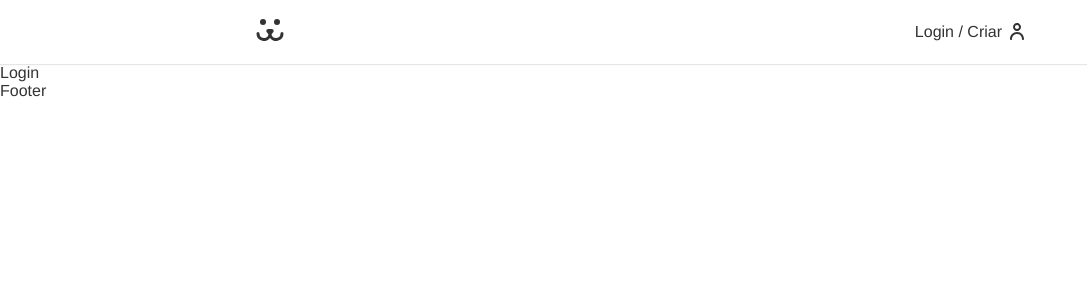
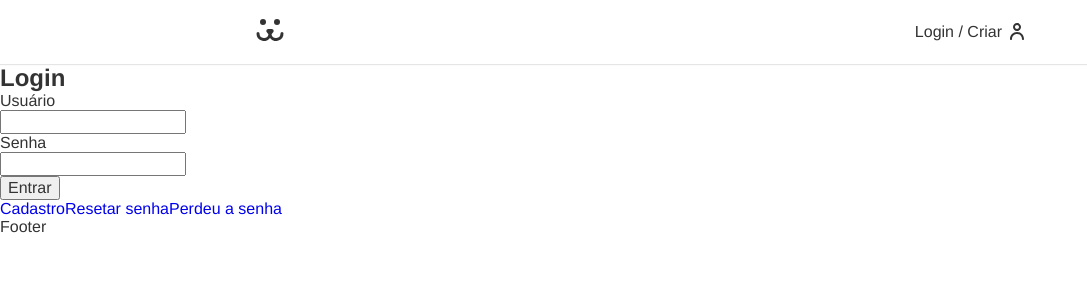
Before and after one commit to danielSantosP/dogs, a React (Create React App) app: page /login in a window 1280 px wide. Shown: the top 300 px of the page, without its empty margins (0-1087 px from the left). Built offline with nearby package versions, Linux system fonts and the light colour scheme.

Commit message:
login routes

```diff
--- a/src/App.js
+++ b/src/App.js
@@ -5,6 +5,10 @@
 import Header from './Components/Header';
 import Home from './Components/Home';
 import Login from './Components/Login/Login';
+import LoginCreate from './Components/Login/LoginCreate';
+import LoginForm from './Components/Login/LoginForm';
+import LoginPasswordLost from './Components/Login/LoginPasswordLost';
+import LoginPasswordReset from './Components/Login/LoginPasswordReset';
 
 function App() {
   return (
@@ -13,7 +17,12 @@
         <Header />
         <Routes>
           <Route path="/" element={<Home />} />
-          <Route path="/login" element={<Login />} />
+          <Route path="/login" element={<Login />}>
+            <Route path="" element={<LoginForm />}/>
+            <Route path="criar" element={<LoginCreate />} />
+            <Route path="perdeu" element={<LoginPasswordLost />} />
+            <Route path="resetar" element={<LoginPasswordReset />} />
+          </Route>
         </Routes>
         <Footer />
       </BrowserRouter>
--- a/src/Components/Login/Login.js
+++ b/src/Components/Login/Login.js
@@ -1,9 +1,10 @@
 import React from 'react'
+import { Outlet } from 'react-router'
 import styles from './Login.module.css'
 const Login = () => {
   return (
     <div className={styles.login}>
-      Login
+    <Outlet />
     </div>
   )
 }
--- /dev/null
+++ b/src/Components/Login/LoginCreate.js
@@ -0,0 +1,11 @@
+import React from 'react'
+
+const LoginCreate = () => {
+  return (
+    <div>
+      login create
+    </div>
+  )
+}
+
+export default LoginCreate
--- /dev/null
+++ b/src/Components/Login/LoginForm.js
@@ -0,0 +1,46 @@
+import React from 'react'
+import { Link } from 'react-router-dom'
+
+const LoginForm = () => {
+  const [username, setUsername] = React.useState('')
+  const [password, setPassword] = React.useState('')
+
+  const handleSubmit = async (event) => {
+    event.preventDefault()
+    const response = await fetch('https://dogsapi.origamid.dev/json/jwt-auth/ v1/token',{
+        method: 'POST',
+        headers: {
+          'Content-Type': 'application/json',
+        },
+        body: JSON.stringify({
+          username,
+          password,
+        })
+      }
+    )
+    const json = await response.json()
+    console.log(response, json)
+  }
+
+  return (
+    <section>
+      <h1>Login</h1>
+      <form onSubmit={handleSubmit}>
+        <label htmlFor="username">
+          Usuário
+          <input id="username" name="username" type="text" value={username} onChange={({target}) => setUsername(target.value)} />
+        </label>
+        <label htmlFor="password">
+          Senha
+          <input id="password" name="password" type="password" value={password} onChange={({target}) => setPassword(target.value)}/>
+        </label>
+        <button>Entrar</button>
+      </form>
+      <Link to="/login/criar">Cadastro</Link>
+      <Link to="/login/perdeu">Resetar senha</Link>
+      <Link to="/login/resetar">Perdeu a senha</Link>
+    </section>
+  )
+}
+
+export default LoginForm
--- /dev/null
+++ b/src/Components/Login/LoginPasswordLost.js
@@ -0,0 +1,11 @@
+import React from 'react'
+
+const LoginPasswordLost = () => {
+  return (
+    <div>
+      login password lost
+    </div>
+  )
+}
+
+export default LoginPasswordLost
--- /dev/null
+++ b/src/Components/Login/LoginPasswordReset.js
@@ -0,0 +1,11 @@
+import React from 'react'
+
+const LoginPasswordReset = () => {
+  return (
+    <div>
+      login password reset
+    </div>
+  )
+}
+
+export default LoginPasswordReset
```
